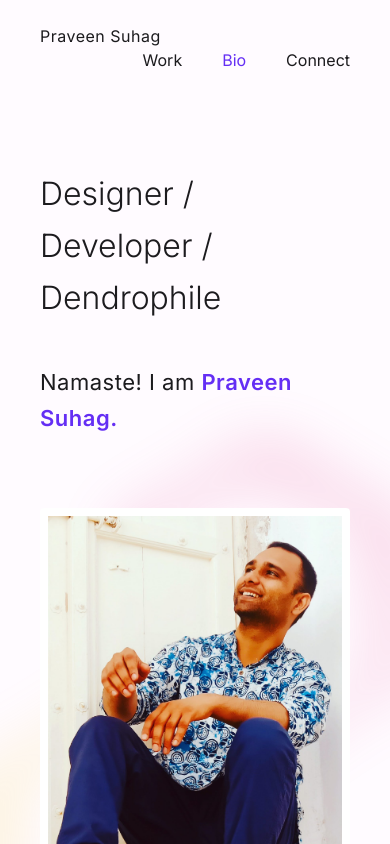
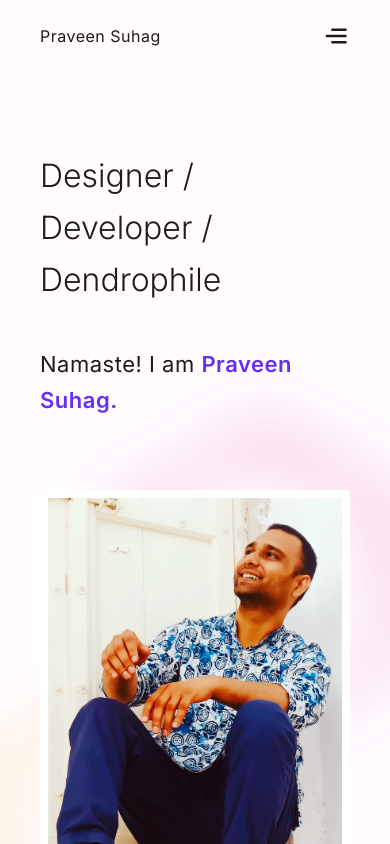
Before and after one commit to p4suhag/portfolio, a Next.js app: page /bio in a window 390 px wide. Shown: the top 844 px of the page. Built offline with nearby package versions, Linux system fonts and the light colour scheme.

Commit message:
Add responsive hamburger style navbar

```diff
--- a/components/navbar.js
+++ b/components/navbar.js
@@ -5,6 +5,25 @@ import { useRouter } from 'next/router';
 
 export default function Navbar() {
   const router = useRouter();
+  // var navLinks = document.getElementById('navbar_links'),
+  //     navStyle = window.getComputedStyle(navLinks),
+  //     navDisplay = navStyle.getPropertyValue('display');
+
+  function test() {
+    var navLinks = document.getElementById('navbar_links'),
+      navStyle = window.getComputedStyle(navLinks),
+      navDisplay = navStyle.getPropertyValue('display');
+
+    if (navDisplay == 'none') {
+      document.getElementById('navbar_links').style.display = 'flex';
+    } else {
+      document.getElementById('navbar_links').style.display = 'none';
+    }
+  }
+
+  function closeNavbar() {
+    document.getElementById('navbar_links').style.display = 'none';
+  }
   return (
     <div className="navbar">
       <p className={router.pathname.includes('/case') ? "navbar_logo hide" : "navbar_logo"}>Praveen Suhag</p>
@@ -14,11 +33,13 @@ export default function Navbar() {
           <p>Back Home</p>
         </div>
       </Link>
-      <div className="navbar_links">
-        <Link href="/"><a className={router.pathname == "/" ? "active" : ""}>Work</a></Link>
-        <Link href="/bio"><a className={router.pathname == "/bio" ? "active" : ""}>Bio</a></Link>
-        <Link href="/connect"><a className={router.pathname == "/connect" ? "active" : ""}>Connect</a></Link>
+      <div className="navbar_links" id="navbar_links">
+        <div className="cross_icon" id="cross_icon" onClick={test}><Image src="/cross.svg" width={24} height={24} /></div>
+        <Link href="/"><a className={router.pathname == "/" ? "active" : ""} onClick={test} >Work</a></Link>
+        <Link href="/bio"><a className={router.pathname == "/bio" ? "active" : ""} onClick={test} >Bio</a></Link>
+        <Link href="/connect"><a className={router.pathname == "/connect" ? "active" : ""} onClick={test} >Connect</a></Link>
       </div>
+      <div className="menu_icon" id="menu_icon" onClick={test}><Image src="/menu.svg" height={24} width={28} /></div>
     </div>
   )
 }
--- a/styles/global.css
+++ b/styles/global.css
@@ -170,9 +170,45 @@ h1, h2, h3, h4, h5 {
 	left: -3px;
 }
 
+.menu_icon {
+	float: right;
+	display: none;
+}
+.cross_icon {
+	display: none;
+	margin-bottom: 24px;
+}
+
 @media (max-width: 600px) {
 	.navbar {
 		margin-bottom: 72px;
+	}
+	.menu_icon {
+		display: block;
+	}
+	.cross_icon {
+		display: block;
+	}
+	.navbar_links {
+		position: fixed;
+    width: 100%;
+    height: 100%;
+    top: 0;
+    left: 0;
+    background: var(--background);
+    z-index: 2;
+    padding: 24px 48px;
+		display: none;
+    grid-auto-flow: column;
+    grid-column-gap: 40px;
+    justify-content: flex-start;
+    flex-direction: column;
+    align-items: flex-end;
+	}
+	.navbar_links a {
+		font-size: 32px;
+    line-height: 52px;
+    margin: 16px 0;
 	}
 }
 
@@ -583,7 +619,7 @@ h1, h2, h3, h4, h5 {
 .testimony_thumbnails {
 	display: inline-flex;
   grid-column-gap: 32px;
-  grid-row-gap: 40px;
+  grid-row-gap: 32px;
   margin-bottom: 64px;
   flex-wrap: wrap;
 }
@@ -599,7 +635,7 @@ h1, h2, h3, h4, h5 {
 }
 
 .faces:hover {
-	box-shadow: 0 0 0 1pt var(--primary);
+	box-shadow: 0 0 0 1.5pt var(--primary);
 	border: 1px solid var(--background);
 	cursor: pointer;
 }
```
Also changed, not shown: public/cross.svg (added), public/menu.svg (added). Lines whose indentation alone changed are shown as unchanged.
